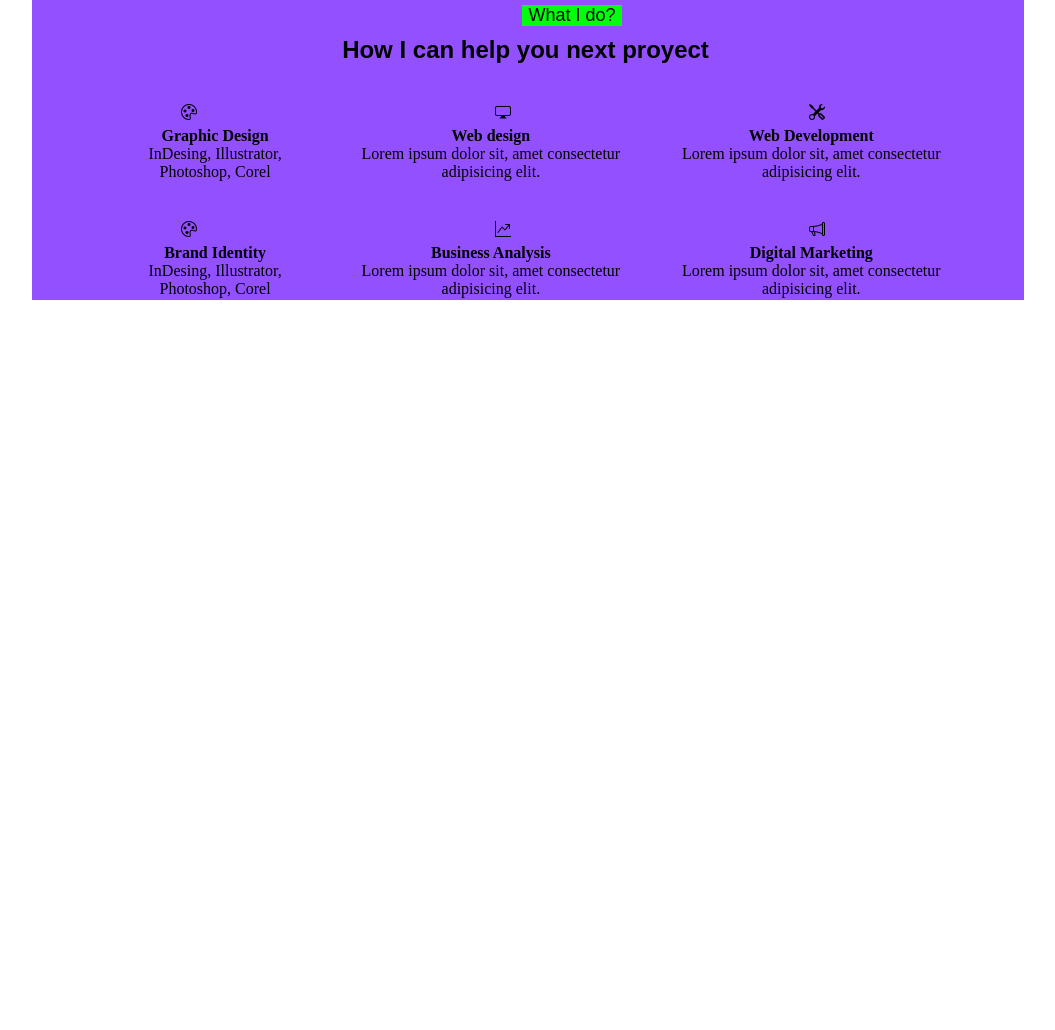
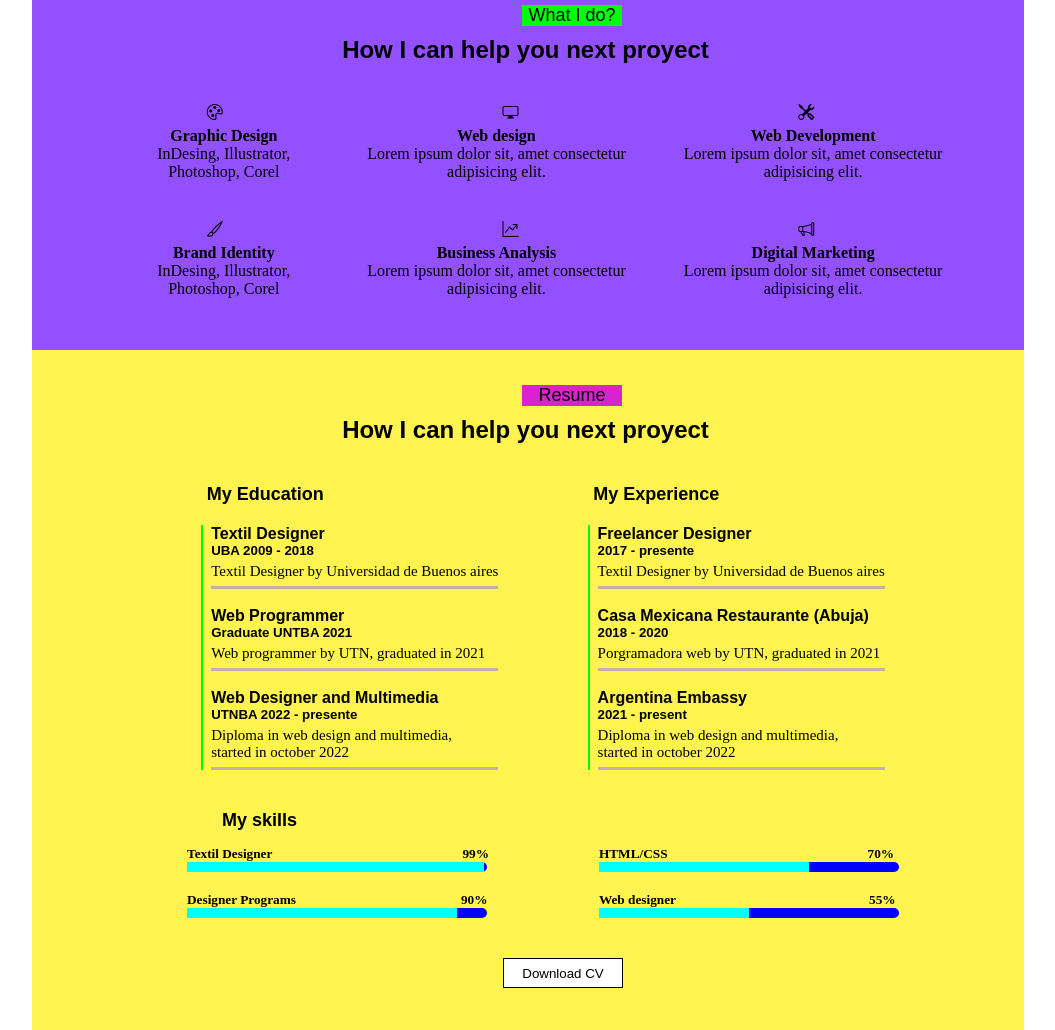
Before and after one commit to DanielaLoayza/paginaporfolio1, a plain HTML site: page index.html in a window 1280 px wide. Shown: the part 839-1869 px from the top of the page, without its empty margins (108-1163 px from the left). Before the commit the page ends 1139 px from the top, so only its background shows below. Drawn offline with nearby package versions, Linux system fonts and the light colour scheme; a web font is replaced by a local one.

Commit message:
nuevo seccion terminada

```diff
--- a/estilos.css
+++ b/estilos.css
@@ -50,14 +50,13 @@ nav{
 .boton {
     width: auto;
     font-family: 'Times New Roman', Times, serif
-    font-size: 18px;
-    color: black;
-    display: inline;
+    font-size: 19px;
+    color:black;
+    display:inline;
     margin: auto;
-    text-decoration: none;
+    text-decoration:none;
+}
 
-
-}
 .redes {
     font-size: 30px;
     margin-left: 30px;
@@ -87,9 +86,8 @@ h2{
     margin-top: 10;
     font-size: 40px;
     font-family: 'Times New Roman', Times, serif
-    box-shadow: blue;
+}
 
-}
 h3{
     margin-top: 40px;
     font-size: 18px;
@@ -163,7 +161,7 @@ p {
 }
 .conocer {
     margin-left: 350px;
-    font-size: 15px;
+    font-size: 18px;
     font-family: Arial, Helvetica, sans-serif;
     text-align: center;
 }
@@ -245,7 +243,7 @@ u {
 
 .seccion3 {
     padding-top: 30px;
-    height: 300px;
+    height: 350px;
     background-color: rgb(147, 80, 255);
     margin-left: 110px;
     margin-right: 50px;
@@ -271,12 +269,14 @@ u {
 
 .imgproyect1 {
     margin-top: 40px;
+    margin-left: 35px;
+    margin-right: 20px;
     display: flex;
     justify-content: space-around;
 }
 .proyect1 {
     margin-top: 5px;
-    margin-left: 50px;
+    margin-left: 60px;
     margin-right: 20px;
     display: flex;
     justify-content: space-evenly;
@@ -291,13 +291,194 @@ u {
 
 .imgproyect2 {
     margin-top: 40px;
+    margin-left: 35px;
+    margin-right: 20px;
     display: flex;
     justify-content: space-around;
 }
 .proyect2 {
     margin-top: 5px;
-    margin-left: 50px;
+    margin-left: 60px;
     margin-right: 20px;
     display: flex;
     justify-content: space-evenly;
 }
+
+/* cuarta seccion */
+.seccion4 {
+    padding-top: 30px;
+    height: 650px;
+    background-color: rgb(255, 243, 80);
+    margin-left: 110px;
+    margin-right: 50px;
+    padding-right: 50px;
+}
+.resume1 {
+    width: 100px;
+    margin-left: 490px;
+    font-size: 18px;
+    font-family: Arial, Helvetica, sans-serif;
+    text-align: center;
+    background-color: rgb(216, 35, 207);
+}
+.resume2 {
+    margin-top: 10px;
+    margin-left: 45px;
+    font-size: 24px;
+    font-family: Arial, Helvetica, sans-serif;
+    text-align: center;
+
+}
+.my_ex{
+    margin-left: 40px;
+    margin-right: 120px;
+    display: flex;
+    justify-content: space-around;
+}
+
+.divicion {
+    margin-top: 20px;
+    margin-left: 80px;
+   text-align: justify;
+   font-family: Arial, Helvetica, sans-serif;
+    display: flex;
+    justify-content: space-evenly;
+
+}
+.divicion1 {
+    padding-left: 8px;
+    border-left: 2px solid rgb(0, 255, 13);
+
+}
+
+.resumen3  {
+    padding-bottom: 6px;
+    font-size: 15px;
+    border-bottom: 3px solid rgb(199, 174, 174);
+
+}
+
+.divicion2 {
+    padding-left: 8px;
+    border-left: 2px solid rgb(0, 255, 13);
+
+}
+.resumen4  {
+    padding-bottom: 6px;
+    font-size: 15px;
+    border-bottom: 3px solid rgb(199, 174, 174);
+}
+
+/* seccion barras */
+.habilidades {
+    margin-left: 190px;
+    font-family: Arial, Helvetica, sans-serif;
+}
+
+.barras {
+    margin-top: 15px;
+    margin-left: -50px;
+    display: flex;
+    justify-content: space-around;
+
+}
+
+.barras1 {
+    margin-left: 150px;
+
+}
+
+.por99 {
+    margin-left: 190px;
+
+}
+.conten99 {
+    width: 300px;
+    height: 10px;
+    background-color: blue;
+    border-radius: 5px;
+    margin-bottom: 20px;
+
+}
+.barra99 {
+    width: 99%;
+    height: 10px;
+    background-color: aqua;
+
+}
+
+.por90 {
+    margin-left: 165px;
+
+}
+.conten90 {
+    width: 300px;
+    height: 10px;
+    background-color: blue;
+    border-radius: 5px;
+    margin-bottom: 20px;
+
+}
+.barra90 {
+    width: 90%;
+    height: 10px;
+    background-color: aqua;
+
+}
+
+.barras2 {
+    margin-right: 20px;
+
+}
+.por70 {
+    margin-left: 200px;
+
+}
+.conten70 {
+    width: 300px;
+    height: 10px;
+    background-color: blue;
+    border-radius: 5px;
+    margin-bottom: 20px;
+
+}
+.barra70 {
+    width: 70%;
+    height: 10px;
+    background-color: aqua;
+
+}
+
+.por55 {
+    margin-left: 190px;
+
+}
+.conten55 {
+    width: 300px;
+    height: 10px;
+    background-color: blue;
+    border-radius: 5px;
+    margin-bottom: 20px;
+
+}
+.barra55 {
+    width: 50%;
+    height: 10px;
+    background-color: aqua;
+
+}
+
+.downcv {
+    width: 120px;
+    height: 30px;
+    margin-top: 20px;
+    margin-left: 50%;
+    background-color: white;
+    border: 1px solid black;
+    transition: all 0.5s;
+    cursor: pointer;
+}
+
+.downcv:hover {
+    background-color: rgb(109, 94, 94);
+}
--- a/index.html
+++ b/index.html
@@ -96,7 +96,7 @@
             <ol class="datos2"><strong>Web Development</strong><br>Lorem ipsum dolor sit, amet consectetur adipisicing elit.</br></ol>
         </div>
         <div class="imgproyect2">
-            <i class="bi bi-palette"></i>
+            <i class="bi bi-brush"></i>
             <i class="bi bi-graph-up-arrow"></i>
             <i class="bi bi-megaphone"></i>
         </div>
@@ -108,6 +108,86 @@
 
     </section>
 
+    <!-- cuarta seccion -->
+
+    <section class="seccion4">
+        <div class="cv">
+            <p class="resume1">Resume</p>
+            <h3 class="resume2">How I can help you next proyect</h3>
+        </div>
+        <div class="my_ex">
+            <h3 class="educacion">My Education</h3>
+            <h3 class="experiencia1">My Experience</h3>
+        </div>
+        <section class="divicion">
+        <div class="divicion1">
+            <h4 class="educacion1">Textil Designer</h4>
+            <h5 class="periodo">UBA 2009 - 2018</h5>
+            <p class="resumen3">Textil Designer by Universidad de Buenos aires</p>
+            <br>
+            <h4 class="educacion1">Web Programmer</h4>
+            <h5 class="periodo">Graduate UNTBA 2021</h5>
+            <p class="resumen3">Web programmer by UTN, graduated in 2021</p>
+            <br>
+            <h4 class="educacion1">Web Designer and Multimedia</h4>
+            <h5 class="periodo">UTNBA 2022 - presente</h5>
+            <p class="resumen3">Diploma in web design and multimedia, <br> started in october 2022</p>
+        </div>
+
+        <div class="divicion2">
+            <h4 class="experiencia2">Freelancer Designer</h4>
+            <h5 class="periodo1">2017 - presente</h5>
+            <p class="resumen4">Textil Designer by Universidad de Buenos aires</p>
+            <br>
+            <h4 class="experiencia2">Casa Mexicana Restaurante (Abuja)</h4>
+            <h5 class="periodo1">2018 - 2020</h5>
+            <p class="resumen4">Porgramadora web by UTN, graduated in 2021</p>
+            <br>
+            <h4 class="experiencia2">Argentina Embassy</h4>
+            <h5 class="periodo1">2021 - present</h5>
+            <p class="resumen4">Diploma in web design and multimedia, <br> started in october 2022</p>
+        </div>
+        <!-- seccion barras -->
+    </section>
+        <section>
+            <div>
+             <h3 class="habilidades">My skills</h3>
+            </div>
+        <section class="barras">
+            <div class="barras1">
+                   <h5>Textil Designer<span class="por99">99%</span></h5>
+                   <div class="conten99">
+                   <div class="barra99"></div>
+
+                </div>
+                <h5>Designer Programs<span class="por90">90%</span></h5>
+                <div class="conten90">
+                    <div class="barra90"></div>
+
+                 </div>
+            </div>
+
+
+            <div class="barras2">
+                <h5>HTML/CSS<span class="por70">70%</span></h5>
+             <div class="conten70">
+                <div class="barra70"></div>
+
+             </div>
+             <h5>Web designer <span class="por55">55%</span></h5>
+             <div class="conten55">
+                 <div class="barra55"></div>
+
+              </div>
+         </div>
+        </section>
+        <section>
+            <button class="downcv">Download CV</button>
+        </section>
+
+        </section>
+    </section>
+
 
 
 
```
